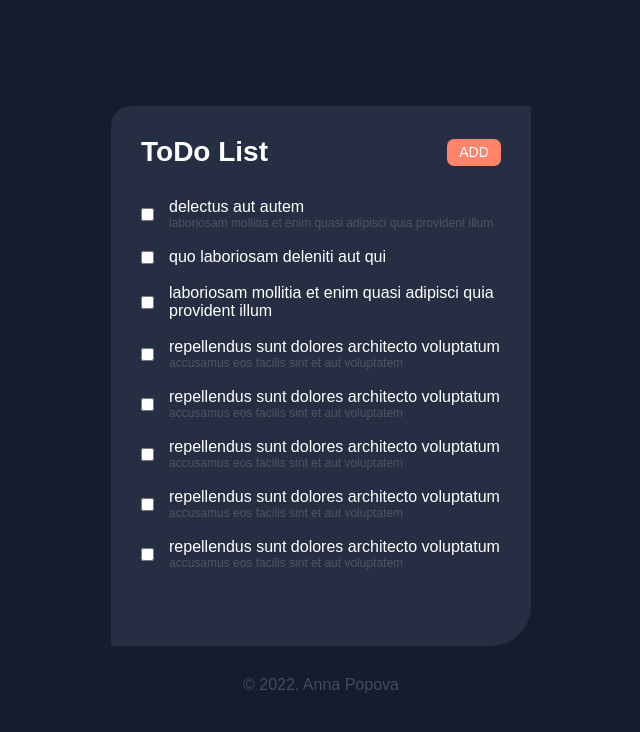
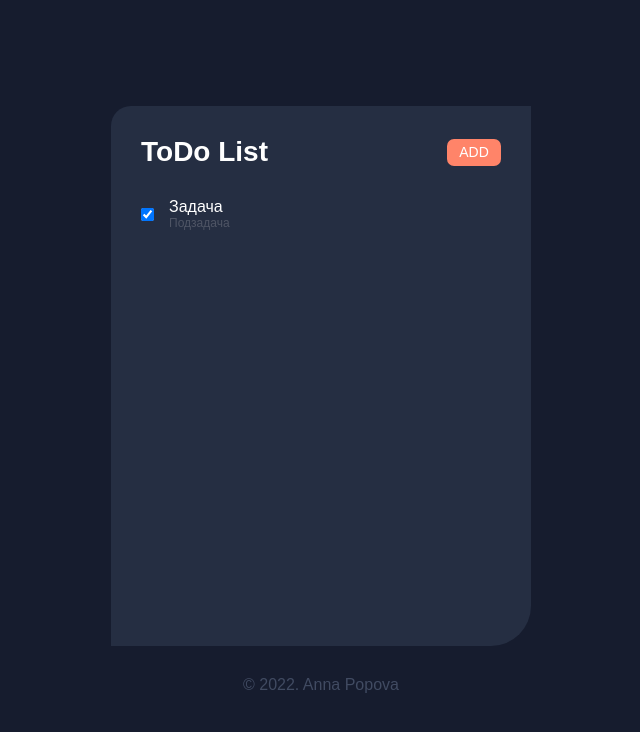
Before and after one commit to anna-popova/TestForLeadrate, a Vue app: page / in a window 1280 px wide. Shown: the top 732 px of the page, without its empty margins (319-959 px from the left). Built offline with nearby package versions, Linux system fonts and the light colour scheme.

Commit message:
add checkbox functionsl

```diff
--- a/package.json
+++ b/package.json
@@ -24,6 +24,7 @@
     "eslint-plugin-import": "^2.25.3",
     "eslint-plugin-vue": "^8.0.3",
     "eslint-plugin-vuejs-accessibility": "^1.1.0",
+    "file-loader": "^6.2.0",
     "sass": "^1.32.7",
     "sass-loader": "^12.0.0",
     "vue-template-compiler": "^2.6.14"
--- a/src/components/checkboxComponent/checkboxComponent.vue
+++ b/src/components/checkboxComponent/checkboxComponent.vue
@@ -1,87 +1,17 @@
 <template>
   <div class="checkbox-list">
-    <label for="first" class="checkbox-list__item">
-      <input type="checkbox" id="first" class="checkbox-list__item--input" />
+    <label class="checkbox-list__item">
+      <input
+        :checked="checked"
+        type="checkbox"
+        class="checkbox-list__item--input"
+        :class="{ 'checked': checked }"
+        @input="onInput"
+      />
       <div>
-        <span class="checkbox-list__item--text">delectus aut autem</span>
-        <span class="checkbox-list__item--text checkbox-list__item--text_subtitle">
-          laboriosam mollitia et enim quasi adipisci quia provident illum
-        </span>
-      </div>
-    </label>
-
-    <label for="second" class="checkbox-list__item">
-      <input type="checkbox" id="second" class="checkbox-list__item--input" />
-      <div>
-        <span class="checkbox-list__item--text">quo laboriosam deleniti aut qui</span>
-      </div>
-    </label>
-
-    <label for="third" class="checkbox-list__item">
-      <input type="checkbox" id="third" class="checkbox-list__item--input" />
-      <div>
-        <span class="checkbox-list__item--text">
-          laboriosam mollitia et enim quasi adipisci quia provident illum
-        </span>
-      </div>
-    </label>
-
-    <label for="fourth" class="checkbox-list__item">
-      <input type="checkbox" id="fourth" class="checkbox-list__item--input" />
-      <div>
-        <span class="checkbox-list__item--text">
-          repellendus sunt dolores architecto voluptatum
-        </span>
-        <span class="checkbox-list__item--text checkbox-list__item--text_subtitle">
-          accusamus eos facilis sint et aut voluptatem
-        </span>
-      </div>
-    </label>
-
-    <label for="fifth" class="checkbox-list__item">
-      <input type="checkbox" id="fifth" class="checkbox-list__item--input" />
-      <div>
-        <span class="checkbox-list__item--text">
-          repellendus sunt dolores architecto voluptatum
-        </span>
-        <span class="checkbox-list__item--text checkbox-list__item--text_subtitle">
-          accusamus eos facilis sint et aut voluptatem
-        </span>
-      </div>
-    </label>
-
-    <label for="sixth" class="checkbox-list__item">
-      <input type="checkbox" id="sixth" class="checkbox-list__item--input" />
-      <div>
-        <span class="checkbox-list__item--text">
-          repellendus sunt dolores architecto voluptatum
-        </span>
-        <span class="checkbox-list__item--text checkbox-list__item--text_subtitle">
-          accusamus eos facilis sint et aut voluptatem
-        </span>
-      </div>
-    </label>
-
-    <label for="seventh" class="checkbox-list__item">
-      <input type="checkbox" id="seventh" class="checkbox-list__item--input" />
-      <div>
-        <span class="checkbox-list__item--text">
-          repellendus sunt dolores architecto voluptatum
-        </span>
-        <span class="checkbox-list__item--text checkbox-list__item--text_subtitle">
-          accusamus eos facilis sint et aut voluptatem
-        </span>
-      </div>
-    </label>
-
-    <label for="eighth" class="checkbox-list__item">
-      <input type="checkbox" id="eighth" class="checkbox-list__item--input" />
-      <div>
-        <span class="checkbox-list__item--text">
-          repellendus sunt dolores architecto voluptatum
-        </span>
-        <span class="checkbox-list__item--text checkbox-list__item--text_subtitle">
-          accusamus eos facilis sint et aut voluptatem
+        <span class="checkbox-list__item--text">{{title}}</span>
+        <span v-if="subtitle" class="checkbox-list__item--text checkbox-list__item--text_subtitle">
+          {{subtitle}}
         </span>
       </div>
     </label>
@@ -91,9 +21,28 @@
 <script>
 export default {
   name: 'checkboxComponent',
+  props: {
+    title: {
+      type: String,
+      default: '',
+    },
+    subtitle: {
+      type: String,
+      default: '',
+    },
+    checked: {
+      type: Boolean,
+      default: false,
+    },
+  },
+  methods: {
+    onInput() {
+      this.$emit('input', !this.checked);
+    },
+  },
 };
 </script>
 
 <style lang="scss">
-@import "./checkboxComponent.scss"
+@import "./checkboxComponent.scss";
 </style>
--- a/src/components/toDoList/toDoList.vue
+++ b/src/components/toDoList/toDoList.vue
@@ -4,7 +4,12 @@
     <h1 class="to-do-list__title">ToDo List</h1>
   <buttonComponent></buttonComponent>
   </div>
-  <checkboxComponent></checkboxComponent>
+  <checkboxComponent
+    title="Задача"
+    subtitle="Подзадача"
+    :checked="isChecked"
+    @input="toggle"
+  />
 </div>
 </template>
 
@@ -18,6 +23,16 @@ export default {
     checkboxComponent,
     buttonComponent,
   },
+  methods: {
+    toggle(value) {
+      this.isChecked = value;
+    },
+  },
+  data() {
+    return {
+      isChecked: true,
+    };
+  },
 };
 </script>
 
```
Also changed, not shown: src/components/globalStyles.scss (+4 -4 lines), .eslintrc.js, src/assets/logo.png (deleted), 1 other file (tests, documents, lock files or other folders).
